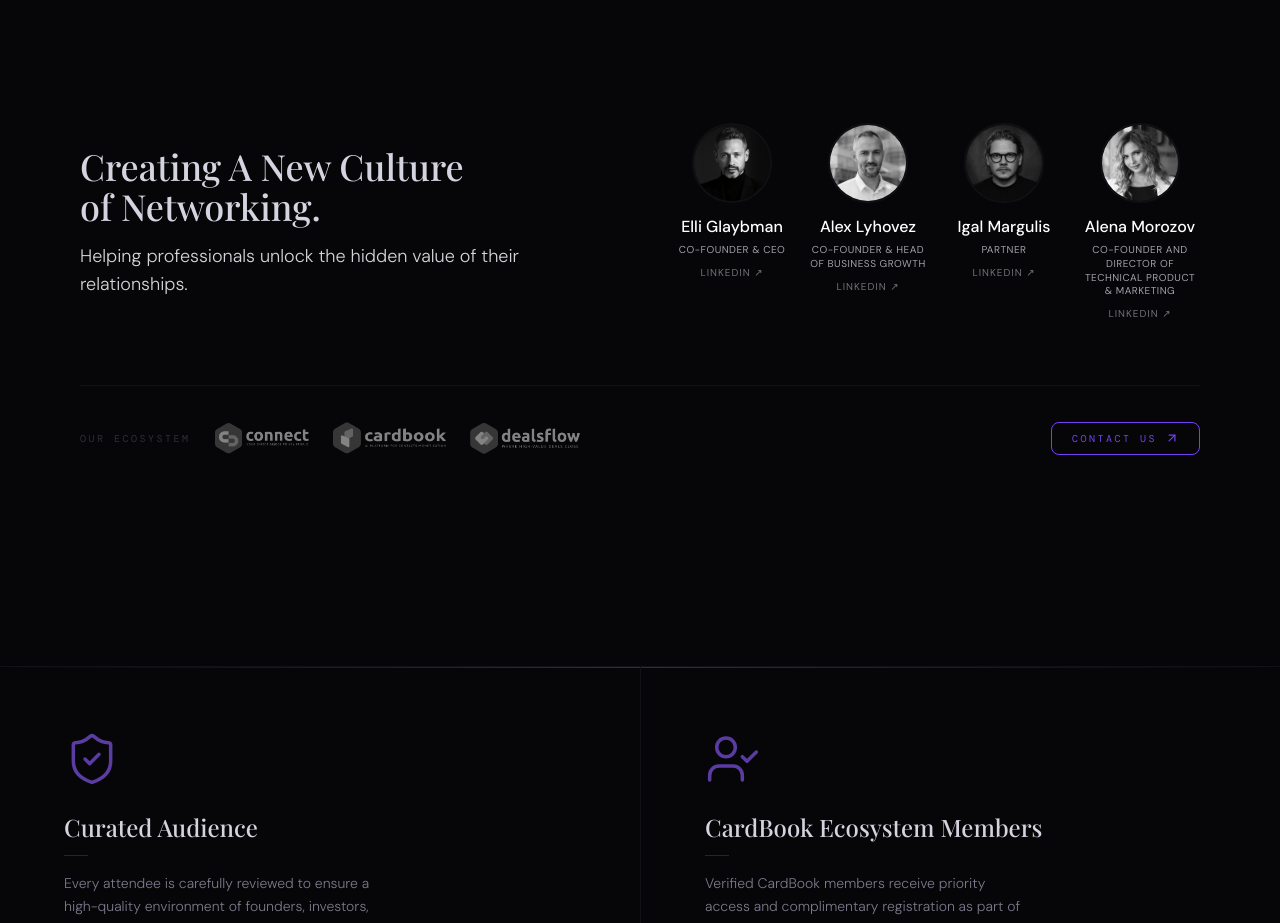
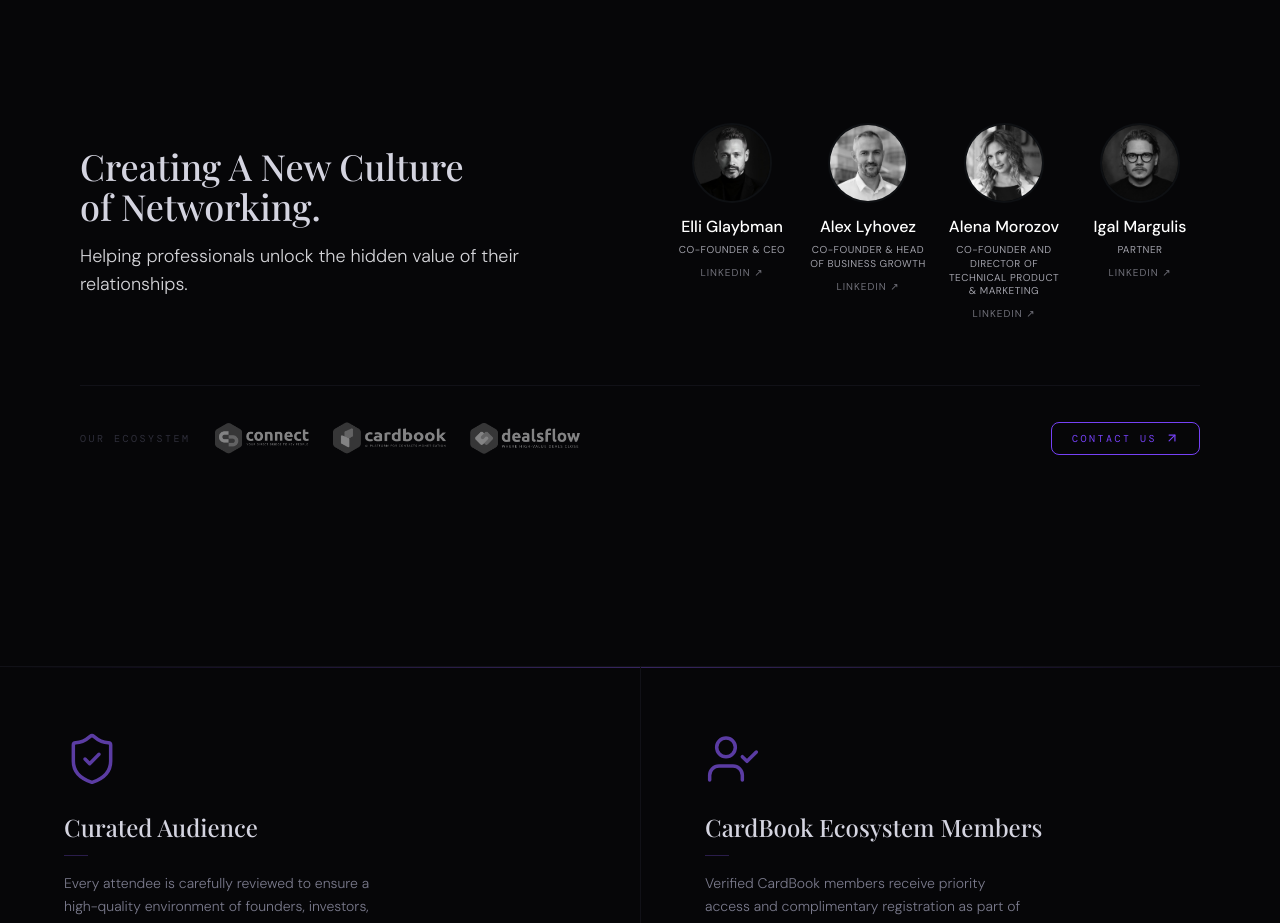
Before and after one commit to alexrmnk/cardbook-event-landing, a React (Vite) app: page / in a window 1280 px wide. Shown: the part 1440-2363 px from the top of the page. Built offline with nearby package versions, Linux system fonts and the light colour scheme; a web font is replaced by a local one.

Commit message:
chore: reorder avatar profiles in About component for consistency
- Moved Igal Margulis' avatar profile to a new position within the list for better organization.
- Ensured the LinkedIn link and image remain intact for user accessibility.

```diff
--- a/src/components/About.jsx
+++ b/src/components/About.jsx
@@ -27,18 +27,18 @@ const AVATAR_PROFILES = [
     title: 'CO-FOUNDER & HEAD OF BUSINESS GROWTH',
   },
   {
+    href: 'https://www.linkedin.com/in/alena-morozova-625969238/',
+    src: '/media/alona.jpg',
+    alt: 'Alena Morozov',
+    name: 'Alena Morozov',
+    title: 'CO-FOUNDER AND DIRECTOR OF TECHNICAL PRODUCT & MARKETING',
+  },
+  {
     href: 'https://www.linkedin.com/in/igal-margulis-b62005188/',
     src: '/media/margulis.jpg',
     alt: 'Igal Margulis',
     name: 'Igal Margulis',
     title: 'Partner',
-  },
-  {
-    href: 'https://www.linkedin.com/in/alena-morozova-625969238/',
-    src: '/media/alona.jpg',
-    alt: 'Alena Morozov',
-    name: 'Alena Morozov',
-    title: 'CO-FOUNDER AND DIRECTOR OF TECHNICAL PRODUCT & MARKETING',
   },
 ];
 
```
